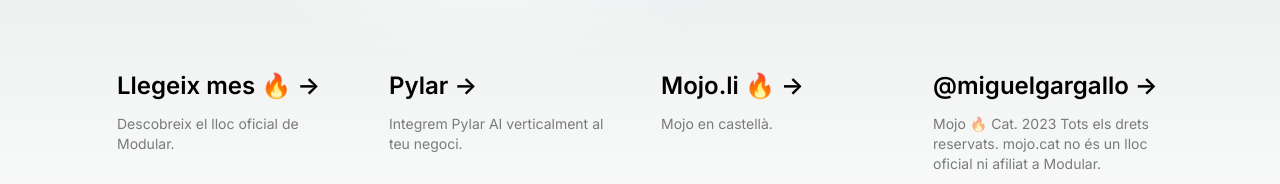
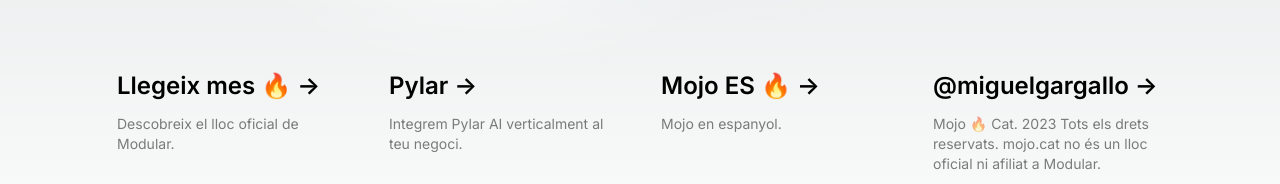
Before and after one commit to miguelgargallo/mojo-cat, a Next.js app: page / in a window 1280 px wide. Shown: the part 481-665 px from the top of the page. Built offline with nearby package versions, Linux system fonts and the light colour scheme.

Commit message:
gh 0.0.1 fixes

```diff
--- a/app/page.tsx
+++ b/app/page.tsx
@@ -62,13 +62,13 @@
           className="group rounded-lg border border-transparent px-5 py-4 transition-colors hover:border-gray-300 hover:bg-gray-100 hover:dark:border-neutral-700 hover:dark:bg-neutral-800/30"
         >
           <h2 className={`mb-3 text-2xl font-semibold`}>
-            Mojo.li 🔥 {' '}
+            Mojo ES 🔥{' '}
             <span className="inline-block transition-transform group-hover:translate-x-1 motion-reduce:transform-none">
               -&gt;
             </span>
           </h2>
           <p className={`m-0 max-w-[30ch] text-sm opacity-50`}>
-            Mojo en castellà.
+            Mojo en espanyol.
           </p>
         </a>
         <a
```
